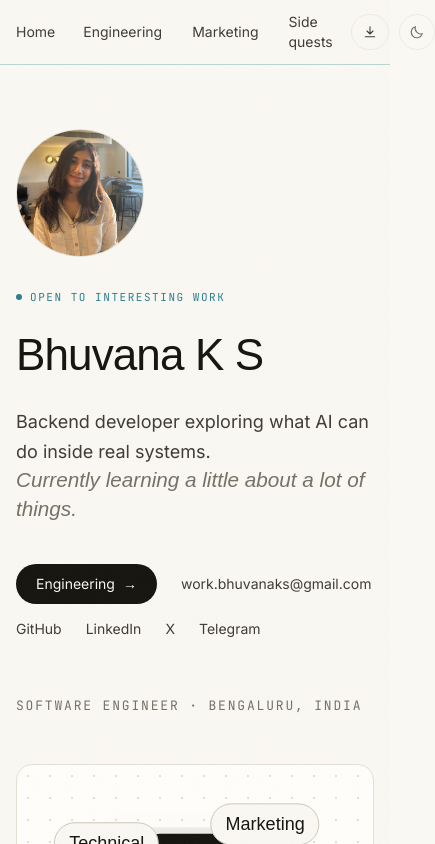
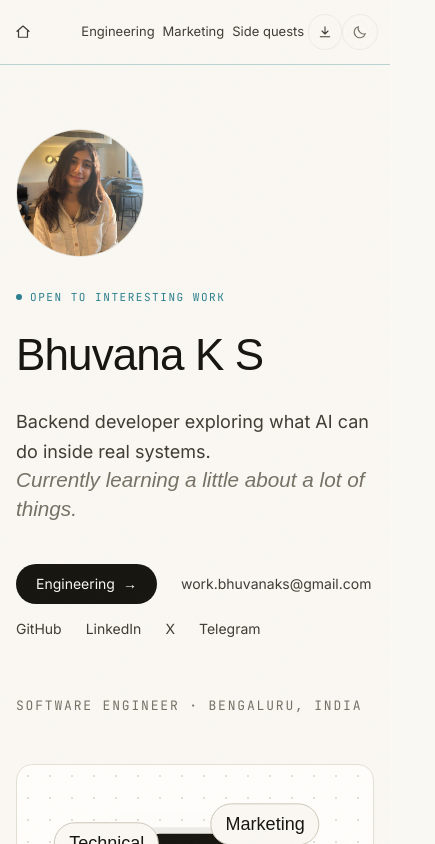
Before and after one commit to bhuvanaks02/portfolio-website, a Next.js app: page / in a window 390 px wide. Shown: the top 844 px of the page, 435 px wide, since content can reach past the window. Built offline with nearby package versions, Linux system fonts and the light colour scheme; a web font is replaced by a local one.

Commit message:
Fix mobile navbar wrapping and sideways page scroll

```diff
--- a/src/app/layout.tsx
+++ b/src/app/layout.tsx
@@ -80,7 +80,7 @@ export default function RootLayout({
           }}
         />
       </head>
-      <body className="grain min-h-dvh antialiased">
+      <body className="grain min-h-dvh overflow-x-clip antialiased">
         <a
           href="#main"
           className="sr-only focus:not-sr-only focus:absolute focus:left-4 focus:top-4 focus:z-50 focus:rounded-full focus:bg-ink focus:px-4 focus:py-2 focus:text-sm focus:text-paper"
--- a/src/components/hero.tsx
+++ b/src/components/hero.tsx
@@ -133,7 +133,7 @@ export function Hero() {
                 {s.note && (
                   <span
                     aria-hidden="true"
-                    className="pointer-events-none absolute bottom-full left-0 z-10 mb-3 w-max max-w-56 translate-y-1 rounded-xl border border-rule bg-paper-raised px-3.5 py-2.5 opacity-0 shadow-sm transition duration-300 group-hover:translate-y-0 group-hover:opacity-100 group-focus-within:translate-y-0 group-focus-within:opacity-100"
+                    className="pointer-events-none absolute bottom-full left-0 z-10 mb-3 hidden w-max sm:block max-w-56 translate-y-1 rounded-xl border border-rule bg-paper-raised px-3.5 py-2.5 opacity-0 shadow-sm transition duration-300 group-hover:translate-y-0 group-hover:opacity-100 group-focus-within:translate-y-0 group-focus-within:opacity-100"
                   >
                     <span className="label block">{s.handle}</span>
                     <span className="mt-1 block text-sm leading-snug text-ink-soft">
--- a/src/components/site-header.tsx
+++ b/src/components/site-header.tsx
@@ -28,23 +28,35 @@ export function SiteHeader() {
           : "border-b border-transparent"
       }`}
     >
-      <div className="mx-auto flex h-16 max-w-5xl items-center justify-between px-4 sm:px-8">
+      <div className="mx-auto flex h-16 max-w-5xl items-center justify-between px-3 sm:px-8">
         <Link
           href="/"
           aria-current={pathname === "/" ? "page" : undefined}
-          className="-ml-4 rounded-full px-4 py-1.5 text-sm text-ink-soft transition-colors duration-300 hover:bg-accent-soft hover:text-ink"
+          className="-ml-1.5 whitespace-nowrap rounded-full px-2 py-1.5 text-[13px] text-ink-soft transition-colors duration-300 hover:bg-accent-soft hover:text-ink sm:-ml-4 sm:px-4 sm:text-sm"
         >
-          Home
+          <svg
+            viewBox="0 0 24 24"
+            className="size-[18px] sm:hidden"
+            fill="none"
+            stroke="currentColor"
+            strokeWidth="1.6"
+            strokeLinecap="round"
+            strokeLinejoin="round"
+            aria-hidden="true"
+          >
+            <path d="M4 11 12 4l8 7M6 10v9h12v-9" />
+          </svg>
+          <span className="sr-only sm:not-sr-only">Home</span>
         </Link>
 
-        <nav className="flex items-center gap-1.5 sm:gap-3">
+        <nav className="flex items-center gap-0 sm:gap-3">
           {nav.map((item) => (
             <Link
               key={item.label}
               href={item.href}
               target={item.external ? "_blank" : undefined}
               rel={item.external ? "noopener noreferrer" : undefined}
-              className="rounded-full px-3 py-1.5 text-sm text-ink-soft sm:px-4 transition-colors duration-300 hover:bg-accent-soft hover:text-ink"
+              className="whitespace-nowrap rounded-full px-1 py-1.5 text-[13px] text-ink-soft transition-colors duration-300 hover:bg-accent-soft hover:text-ink sm:px-4 sm:text-sm"
             >
               {item.label}
               {item.external && (
@@ -60,7 +72,7 @@ export function SiteHeader() {
             download
             aria-label="Download résumé (PDF)"
             title="Download résumé (PDF)"
-            className="inline-flex h-9 items-center gap-1.5 rounded-full border border-rule/50 px-2.5 text-sm text-ink-soft transition-colors duration-300 hover:border-rule-strong hover:text-ink sm:px-3.5"
+            className="inline-flex h-9 items-center gap-1.5 rounded-full border border-rule/50 px-2 text-sm text-ink-soft transition-colors duration-300 hover:border-rule-strong hover:text-ink sm:px-3.5"
           >
             <svg
               viewBox="0 0 24 24"
@@ -76,7 +88,7 @@ export function SiteHeader() {
             </svg>
             <span className="hidden sm:inline">Résumé</span>
           </a>
-          <span className="ml-1 sm:ml-2">
+          <span className="sm:ml-2">
             <ThemeToggle />
           </span>
         </nav>
```
